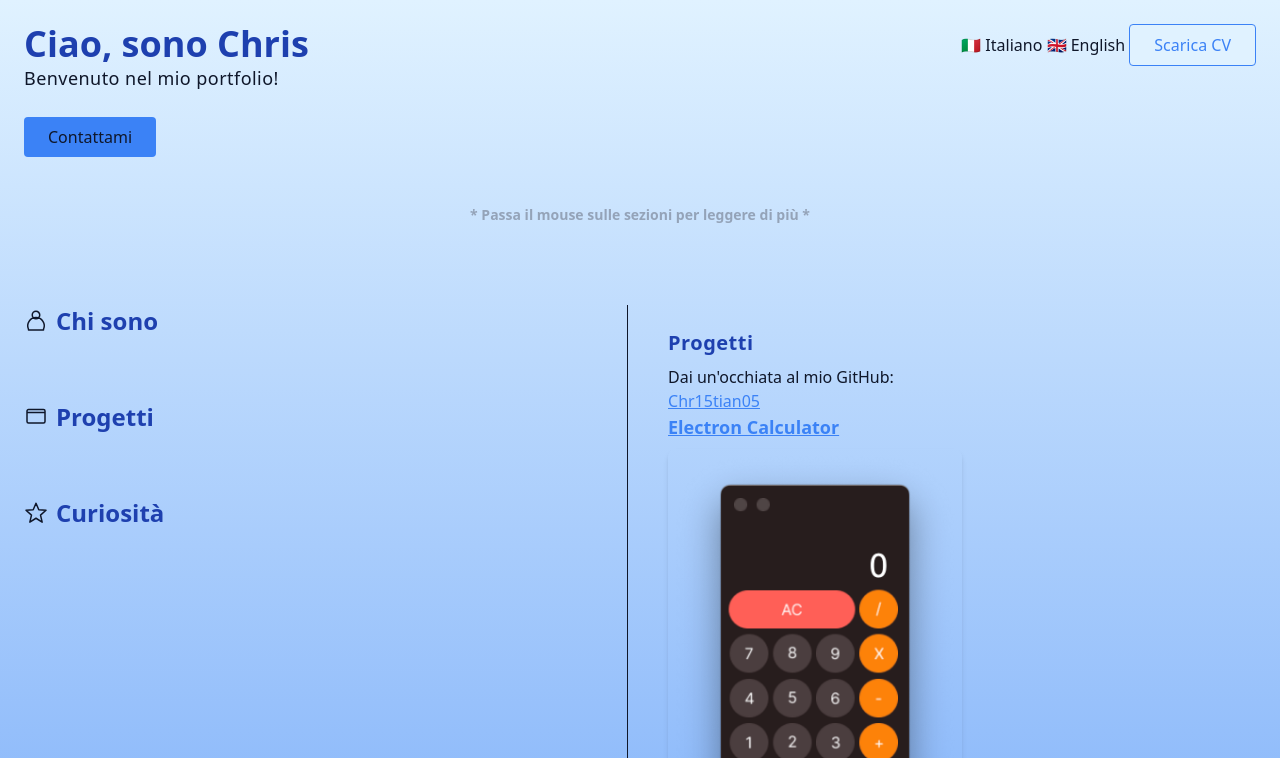
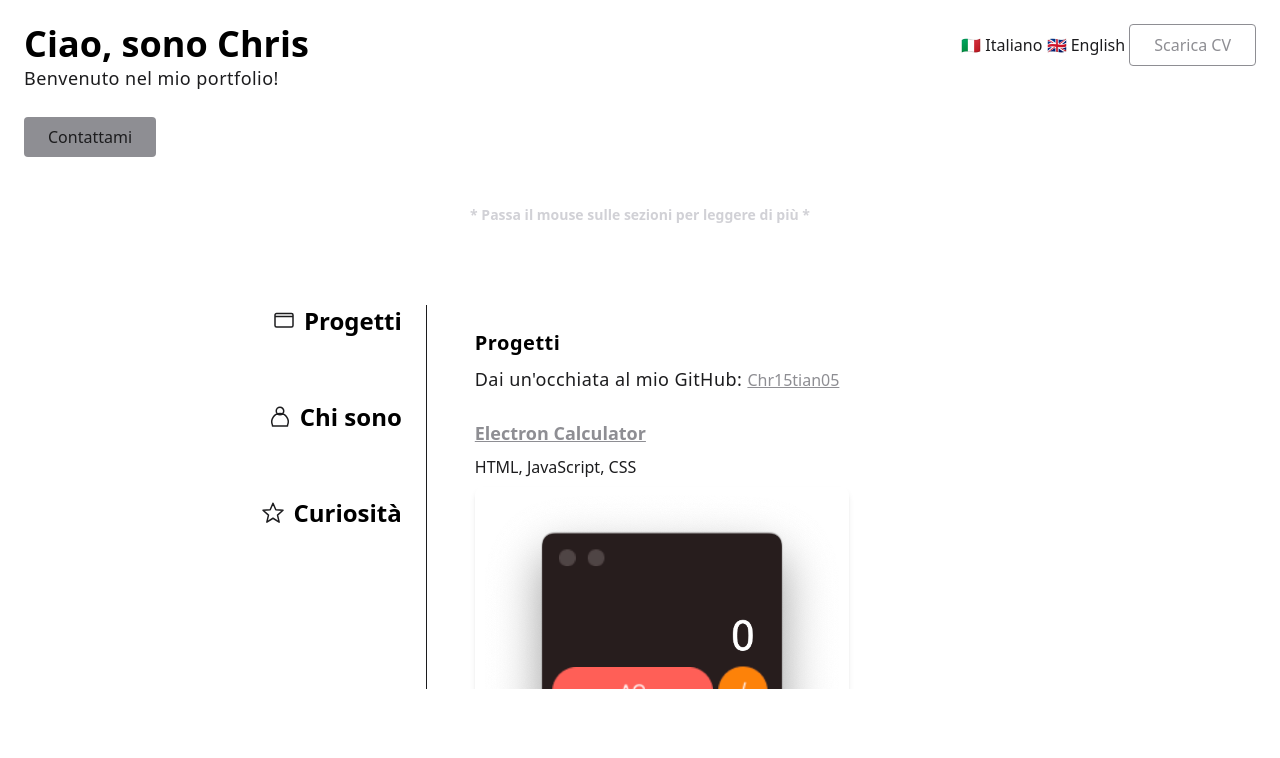
Before and after one commit to Chr15tian05/Portfolio, a website: page index.html in a window 1280 px wide. Both pictures are taken after a click on the item "Progetti". Shown: the top 758 px of the page. Drawn offline with Linux system fonts and the light colour scheme.

Commit message:
Total Restyle

```diff
--- a/index.html
+++ b/index.html
@@ -3,7 +3,7 @@
   <head>
     <meta charset="UTF-8" />
     <meta name="viewport" content="width=device-width, initial-scale=1" />
-    <title data-i18n="title">Christian Cawley Simeoni – Portfolio</title>
+    <title data-i18n="title">Christian Cawley Simeoni's Portfolio</title>
     <link
       rel="icon"
       href="./favicon.ico"
@@ -71,10 +71,11 @@
   </script>
 
   <body
-    class="bg-gradient-to-b from-background via-secondaryBg/30 to-primary text-dark">
+    class="bg-background text-dark">
     <div class="p-6">
       <h1 class="text-4xl font-bold text-secondary" data-i18n="greeting"></h1>
       <p class="text-lg tracking-wide leading-relaxed" data-i18n="welcome"></p>
+      <!-- Contact me button -->
       <button
         class="mt-6 bg-primary text-dark px-6 py-2 rounded hover:bg-accent transition"
         type="button"
@@ -83,7 +84,7 @@
         aria-label="Contact me"
         data-i18n="contact"></button>
     </div>
-
+    <!-- Donwload button -->
     <div class="block md:hidden mt-4 p-6">
       <button onclick="switchLang('it')" aria-label="Cambia lingua in Italiano">
         🇮🇹 Italiano
@@ -116,6 +117,7 @@
         aria-label="Scarica il mio CV"
         data-i18n="download_cv"></a>
     </div>
+    <!-- Istructions -->
     <h1
       class="text-sm font-bold text-accent mt-0 p-6 text-center hidden md:block"
       data-i18n="instruction_desktop"></h1>
@@ -124,11 +126,26 @@
       data-i18n="instruction_mobile"></h1>
     <div class="p-6 mt-8 flex flex-col md:flex-row gap-6">
       <!-- Sezione sinistra: lista -->
-      <ul
-        class="w-full md:w-1/2 space-y-4 md:space-y-16 border-b md:border-b-0 md:border-r border-dark pr-4 md:pr-4">
+      <ul class="w-full md:w-1/3 space-y-4 md:space-y-16 border-b md:border-b-0 md:border-r border-dark pr-0 md:pr-6 md:text-right">
+        <li
+          data-section="projects"
+          class="cursor-pointer text-2xl font-semibold text-secondary hover:text-primary hover:bg-primary/10 hover:scale-105 transition-all duration-200 rounded-lg flex items-center gap-2 justify-start md:justify-end">
+          <svg
+            class="w-6 h-6 text-dark"
+            fill="none"
+            stroke="currentColor"
+            stroke-width="1.5"
+            viewBox="0 0 24 24">
+            <path
+              stroke-linecap="round"
+              stroke-linejoin="round"
+              d="M3 7.5V6a1.5 1.5 0 011.5-1.5h15A1.5 1.5 0 0121 6v1.5M3 7.5v9A1.5 1.5 0 004.5 18h15a1.5 1.5 0 001.5-1.5v-9M3 7.5h18" />
+          </svg>
+          <span data-i18n="projects_title"></span>
+        </li>
         <li
           data-section="about"
-          class="cursor-pointer text-2xl font-semibold text-secondary hover:text-primary hover:bg-primary/10 hover:scale-105 transition-all duration-200 rounded-lg flex items-center gap-2">
+          class="cursor-pointer text-2xl font-semibold text-secondary hover:text-primary hover:bg-primary/10 hover:scale-105 transition-all duration-200 rounded-lg flex items-center gap-2 justify-start md:justify-end">
           <svg
             class="w-6 h-6 text-dark"
             fill="none"
@@ -143,24 +160,8 @@
           <span data-i18n="about_title"></span>
         </li>
         <li
-          data-section="projects"
-          class="cursor-pointer text-2xl font-semibold text-secondary hover:text-primary hover:bg-primary/10 hover:scale-105 transition-all duration-200 rounded-lg flex items-center gap-2">
-          <svg
-            class="w-6 h-6 text-dark"
-            fill="none"
-            stroke="currentColor"
-            stroke-width="1.5"
-            viewBox="0 0 24 24">
-            <path
-              stroke-linecap="round"
-              stroke-linejoin="round"
-              d="M3 7.5V6a1.5 1.5 0 011.5-1.5h15A1.5 1.5 0 0121 6v1.5M3 7.5v9A1.5 1.5 0 004.5 18h15a1.5 1.5 0 001.5-1.5v-9M3 7.5h18" />
-          </svg>
-          <span data-i18n="projects_title"></span>
-        </li>
-        <li
           data-section="facts"
-          class="cursor-pointer text-2xl font-semibold text-secondary hover:text-primary hover:bg-primary/10 hover:scale-105 transition-all duration-200 rounded-lg flex items-center gap-2">
+          class="cursor-pointer text-2xl font-semibold text-secondary hover:text-primary hover:bg-primary/10 hover:scale-105 transition-all duration-200 rounded-lg flex items-center gap-2 justify-start md:justify-end">
           <svg
             class="w-6 h-6 text-dark"
             fill="none"
@@ -178,10 +179,10 @@
 
       <!-- Sezione destra: contenuto -->
       <div
-        class="w-full md:w-1/2 space-y-6 text-dark text-base md:pl-4 pl-0 mt-6 md:mt-0">
+        class="w-full md:w-2/3 space-y-6 text-dark text-base md:pl-6 pl-0 mt-6 md:mt-0 md:h-96 md:overflow-y-auto md:pr-2">
         <div data-content="about" class="section-content">
           <h3
-            class="text-xl font-bold text-secondary mb-2 tracking-wide"
+            class="text-xl font-bold text-secondary mb-2 tracking-wide mt-0"
             data-i18n="about_title"></h3>
           <ul class="list-disc pl-5 space-y-2">
             <li
@@ -200,23 +201,34 @@
         </div>
         <div data-content="projects" class="section-content hidden">
           <h3
-            class="text-xl font-bold text-secondary mb-2 tracking-wide"
+            class="text-xl font-bold text-secondary mb-2 tracking-wide mt-0"
             data-i18n="projects_title"></h3>
-          <p data-i18n="projects_description"></p><a href="https://github.com/Chr15tian05" target="_blank" rel="noopener noreferrer" class="underline text-primary hover:text-accent">Chr15tian05</a>
+            <span class="text-lg tracking-wide leading-relaxed mb-4"
+              data-i18n="projects_description"></span>
+            <a href="https://github.com/Chr15tian05" target="_blank" rel="noopener noreferrer" class="underline text-primary hover:text-accent">Chr15tian05</a>
+
+            <div class="grid grid-cols-1 md:grid-cols-2 gap-6 mt-6">
+                <div>
                   <h4 class="text-lg font-semibold text-primary mb-2">
                     <a href="https://github.com/Chr15tian05/Calcolatrice" target="_blank" rel="noopener noreferrer" class="underline hover:text-accent">
                     Electron Calculator
                     </a>
                   </h4>
+                  <p class="text-base text-dark mb-2" data-i18n="project_calculator_desc2"></p>
                   <img
                     src="./src/imgs/calculator.png"
                     alt="Electron Calculator"
-              class="w-1/2 h-auto rounded-lg shadow-md mb-4 transition-transform transform hover:scale-105"
+                    data-i18n="project_calculator_desc"
+                    class="project-image w-full h-auto rounded-lg shadow-md mb-4 transition-transform transform hover:scale-105"
                   />
+                </div>
+
+                <!-- chri aggiungi qui i progetti prossimi, ricordati, chissà se qualcuno legge questo commento, ciaoo-->
+            </div>
         </div>
         <div data-content="facts" class="section-content hidden">
           <h3
-            class="text-xl font-bold text-secondary mb-2 tracking-wide"
+            class="text-xl font-bold text-secondary mb-2 tracking-wide mt-0"
             data-i18n="facts_title"></h3>
           <ul class="list-disc pl-5 space-y-2">
             <li class="text-lg tracking-wide leading-relaxed">
@@ -245,6 +257,8 @@
               data-i18n="fact_6"></li>
           </ul>
         </div>
+        <!-- Divider -->
+            <hr class="border-t border-dark my-4" />
       </div>
     </div>
     <div
@@ -299,7 +313,7 @@
       </form>
     </div>
     <footer
-      class="mt-12 p-6 bg-gradient-to-b from-primary/10 via-dark/30 to-dark text-white text-center">
+      class="mt-12 p-6 text-dark text-center">
       <p class="text-sm mb-2">© 2025 CHRISTIAN CAWLEY SIMEONI</p>
       <div class="flex justify-center space-x-4">
         <a
@@ -318,5 +332,31 @@
         </a>
       </div>
     </footer>
+</div>
+<!-- Modal preview image -->
+<div id="imageModal" class="fixed inset-0 bg-black bg-opacity-80 hidden justify-center items-center z-50 p-6">
+  <div class="flex flex-col md:flex-row gap-6 max-w-5xl w-full items-center">
+    <img id="modalImage" class="max-w-full max-h-[80vh] rounded shadow-lg" />
+    <div id="modalDescription" class="text-white text-base max-w-md">
+      <p id="descPrimary" class="mb-2"></p>
+    </div>
+  </div>
+</div>
+<script>
+  document.querySelectorAll('.project-image').forEach((img) => {
+    img.addEventListener('click', () => {
+      const modal = document.getElementById('imageModal');
+      const modalImg = document.getElementById('modalImage');
+      modalImg.src = img.src;
+      const key = img.getAttribute('data-i18n');
+      document.getElementById('descPrimary').textContent = langData?.[key] || '';
+      modal.classList.remove('hidden');
+    });
+  });
+
+  document.getElementById('imageModal').addEventListener('click', () => {
+    document.getElementById('imageModal').classList.add('hidden');
+  });
+</script>
 </body>
 </html>
--- a/src/js/lang.js
+++ b/src/js/lang.js
@@ -13,6 +13,25 @@ async function loadLang() {
   }
 }
 
+// dentro lang.js, dopo applyTranslations()
+
+function setupModalImages() {
+  document.querySelectorAll('.project-image').forEach((img) => {
+    img.addEventListener('click', () => {
+      const modal = document.getElementById('imageModal');
+      const modalImg = document.getElementById('modalImage');
+      const modalDesc = document.getElementById('modalDescription');
+
+      modalImg.src = img.src;
+
+      const key = img.getAttribute('data-i18n');
+      modalDesc.textContent = key && langData[key] ? langData[key] : '';
+
+      modal.classList.remove('hidden');
+    });
+  });
+}
+
 function applyTranslations() {
   document.querySelectorAll("[data-i18n]").forEach((el) => {
     const key = el.dataset.i18n;
@@ -23,6 +42,9 @@ function applyTranslations() {
       console.warn(`Chiave "${key}" non trovata in langData`);
     }
   });
+
+  // Setup modale solo dopo aver caricato le traduzioni
+  setupModalImages();
 }
 
 function switchLang(newLang) {
--- a/src/lang/en.json
+++ b/src/lang/en.json
@@ -6,13 +6,15 @@
   "download_cv": "Download CV",
   "instruction_desktop": "* Hover with the mouse on the sections to read more *",
   "instruction_mobile": "* Tap the sections to read more *",
+  "projects_title": "Projects",
+  "projects_description": "Check out my GitHub: ",
+  "project_calculator_desc": "Electron Calculator with a simple UI and basic functionality.",
+  "project_calculator_desc2": "HTML, JavaScript, CSS",
   "about_title": "About Me",
   "about_1": "I'm a 20-year-old Italian passionate about IT and programming.",
   "about_2": "I have experience in front-end development with Flutter, HTML, CSS, and JS.",
   "about_3": "Based in Footscray, Melbourne, I'm seeking opportunities to grow and learn in the tech industry.",
   "about_4": "My dream job is to build PCs or be a phone repair technician.",
-  "projects_title": "Projects",
-  "projects_description": "Check out my GitHub: ",
   "facts_title": "Fun Facts",
   "fact_1_text": "I love video games and chess ",
   "fact_2": "I'm a fan of anime and manga.",
--- a/src/lang/it.json
+++ b/src/lang/it.json
@@ -6,13 +6,15 @@
   "download_cv": "Scarica CV",
   "instruction_desktop": "* Passa il mouse sulle sezioni per leggere di più *",
   "instruction_mobile": "* Tocca le sezioni per leggere di più *",
+  "projects_title": "Progetti",
+  "projects_description": "Dai un'occhiata al mio GitHub: ",
+  "project_calculator_desc": "Calcolatrice Electron con interfaccia utente semplice e funzionalità di base.",
+  "project_calculator_desc2": "HTML, JavaScript, CSS",
   "about_title": "Chi sono",
   "about_1": "Ho 20 anni, sono italiano e appassionato di informatica e programmazione.",
   "about_2": "Ho esperienza nello sviluppo front-end con Flutter - HTML - CSS - JS.",
   "about_3": "Vivo a Footscray, Melbourne, e cerco opportunità per crescere e imparare nel settore tech.",
   "about_4": "Il mio lavoro dei sogni è assemblare PC o fare assistenza tecnica per telefoni.",
-  "projects_title": "Progetti",
-  "projects_description": "Dai un'occhiata al mio GitHub: ",
   "facts_title": "Curiosità",
   "fact_1_text": "Adoro i videogiochi e gli scacchi ",
   "fact_2": "Sono appassionato di anime e manga.",
--- a/tailwind.config.js
+++ b/tailwind.config.js
@@ -3,12 +3,22 @@ module.exports = {
   theme: {
     extend: {
       colors: {
-        background: "#e0f2ff",
-        primary: "#3b82f6",
-        secondary: "#1e40af",
-        accent: "#94a3b8",
-        dark: "#0f172a",
+        background: "#ffffff",
+        primary: "#8e8e93",
+        secondary: "#000000",
+        accent: "#d1d1d6",
+        dark: "#1c1c1e",
       },
+      letterSpacing: {
+        tightest: '-.075em',
+        tighter: '-.05em',
+        tight: '-.025em',
+        normal: '0',
+        wide: '.025em',
+        wider: '.05em',
+        widest: '.1em',
+        widest2x: '.25em',
+      }
     },
   },
   plugins: [],
```
Also changed, not shown: dist/style.css. Lines whose indentation alone changed are shown as unchanged.
